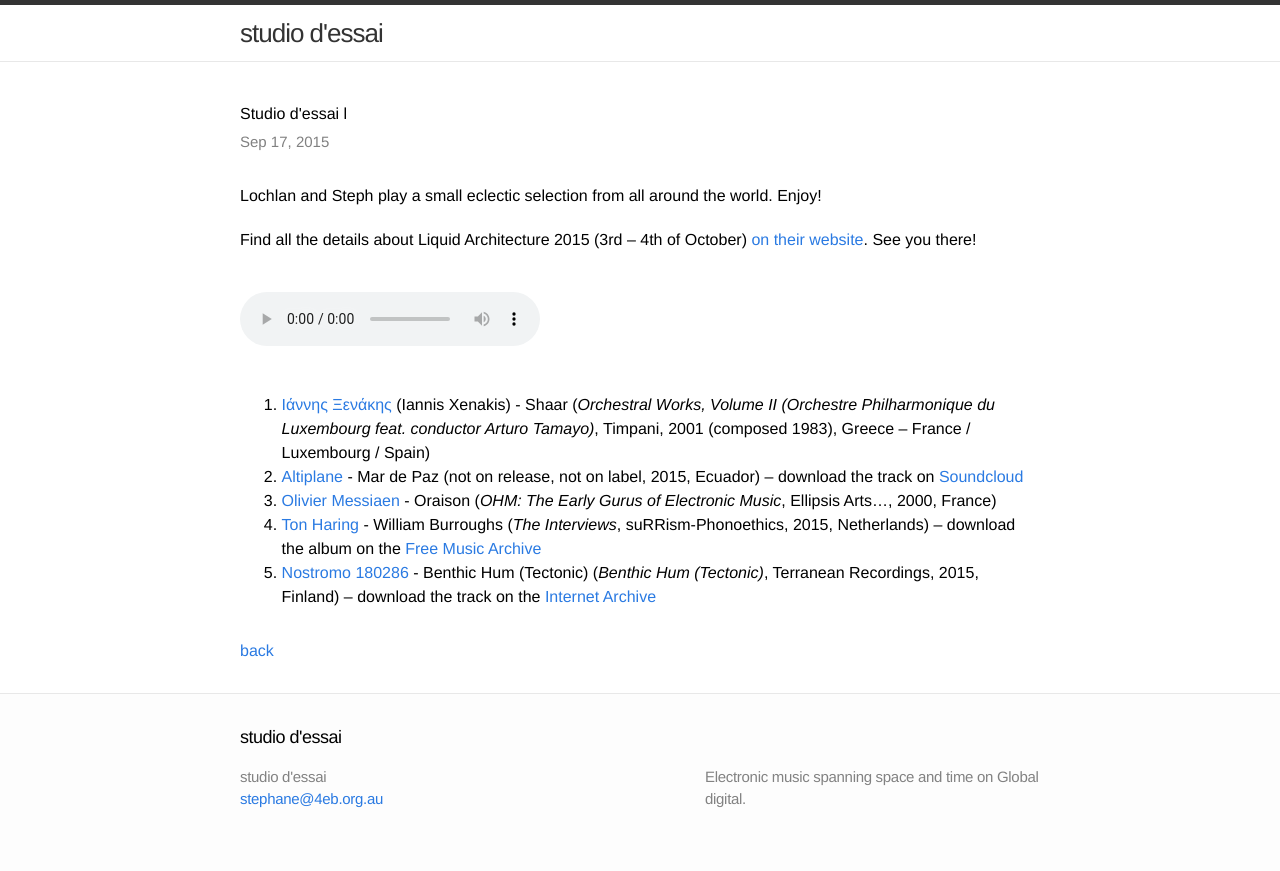
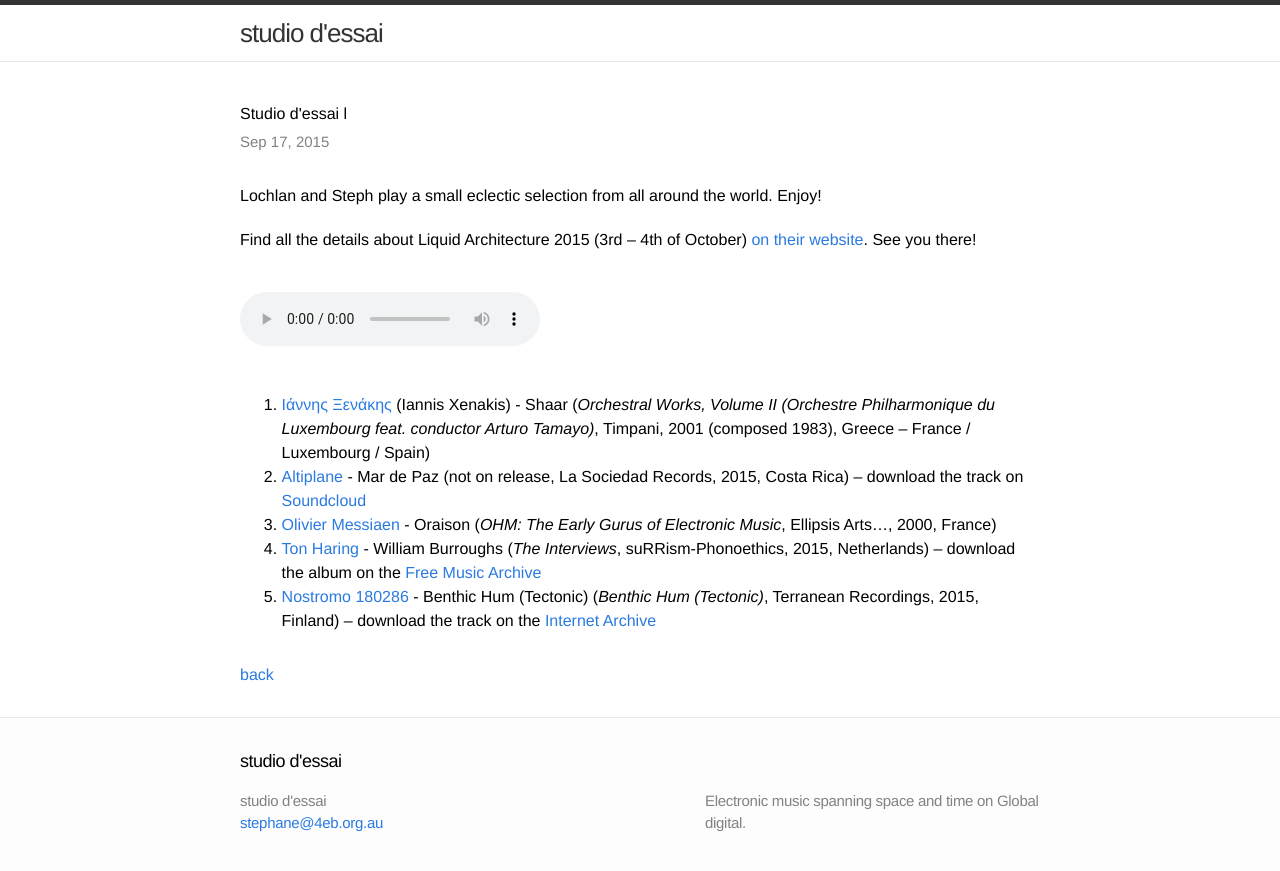
Before and after one commit to studio-dessai/studio-dessai.github.io, a Jekyll site: the page built from _posts/2015-09-17-sdel.md, in a window 1280 px wide. Shown: the top 871 px of the page. Built offline with Jekyll 4.4.1, drawn with Linux system fonts in a browser that asks for light colours.

Commit message:
fixes from artist

```diff
--- a/_posts/2015-09-17-sdel.md
+++ b/_posts/2015-09-17-sdel.md
@@ -12,7 +12,7 @@ Your browser doesn't seem to be able to play embedded m4a audio.
 </audio>
 
 1. [Ιάννης Ξενάκης](http://musicbrainz.org/artist/4083d781-7973-4717-8e1b-0f8786437709) (Iannis Xenakis) - Shaar (_Orchestral Works, Volume II (Orchestre Philharmonique du Luxembourg feat. conductor Arturo Tamayo)_, Timpani, 2001 (composed 1983), Greece – France / Luxembourg / Spain)
-1. [Altiplane](http://musicbrainz.org/artist/2f6d6cc7-6a12-4c37-abfd-bc372d8b452e) - Mar de Paz (not on release, not on label, 2015, Ecuador) – download the track on [Soundcloud](https://soundcloud.com/altiplane/mar-de-paz)
+1. [Altiplane](http://musicbrainz.org/artist/2f6d6cc7-6a12-4c37-abfd-bc372d8b452e) - Mar de Paz (not on release, La Sociedad Records, 2015, Costa Rica) – download the track on [Soundcloud](https://soundcloud.com/altiplane/mar-de-paz)
 1. [Olivier Messiaen](http://musicbrainz.org/artist/c6e5c5f4-984e-432a-87b8-b6afa288bca1) - Oraison (_OHM: The Early Gurus of Electronic Music_, Ellipsis Arts…, 2000, France)
 1. [Ton Haring](http://musicbrainz.org/artist/8f6bc6e9-483a-4629-8bf8-2d96ef66c805) - William Burroughs (_The Interviews_, suRRism-Phonoethics, 2015, Netherlands) – download the album on the [Free Music Archive](http://freemusicarchive.org/music/Jaan_Patterson_and_Friends/Jaan_Patterson_and_Friends_-_The_Interviews_Vol1/)
 1. [Nostromo 180286](http://musicbrainz.org/artist/c1b339ca-f598-4723-bd70-92b8aa031ad5) - Benthic Hum (Tectonic) (_Benthic Hum (Tectonic)_, Terranean Recordings, 2015, Finland) – download the track on the [Internet Archive](https://archive.org/details/BenthicHumTectonic)
```
